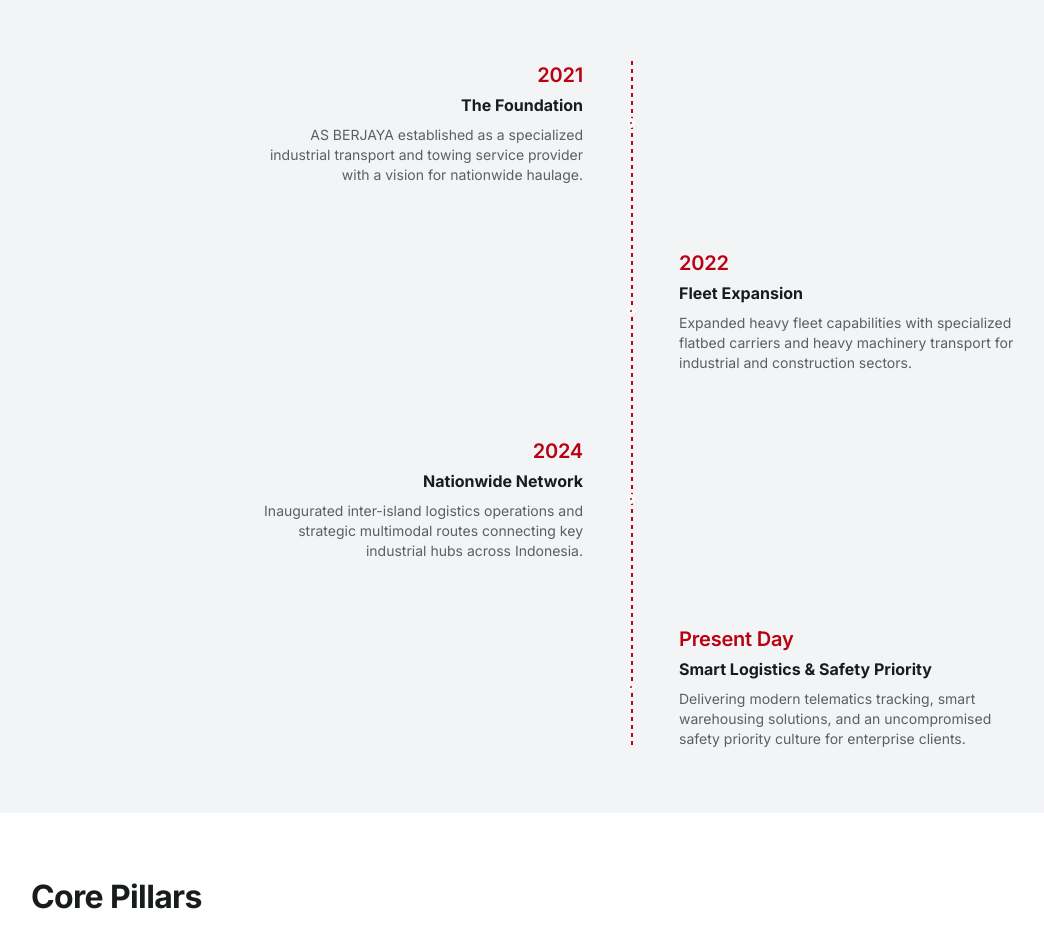
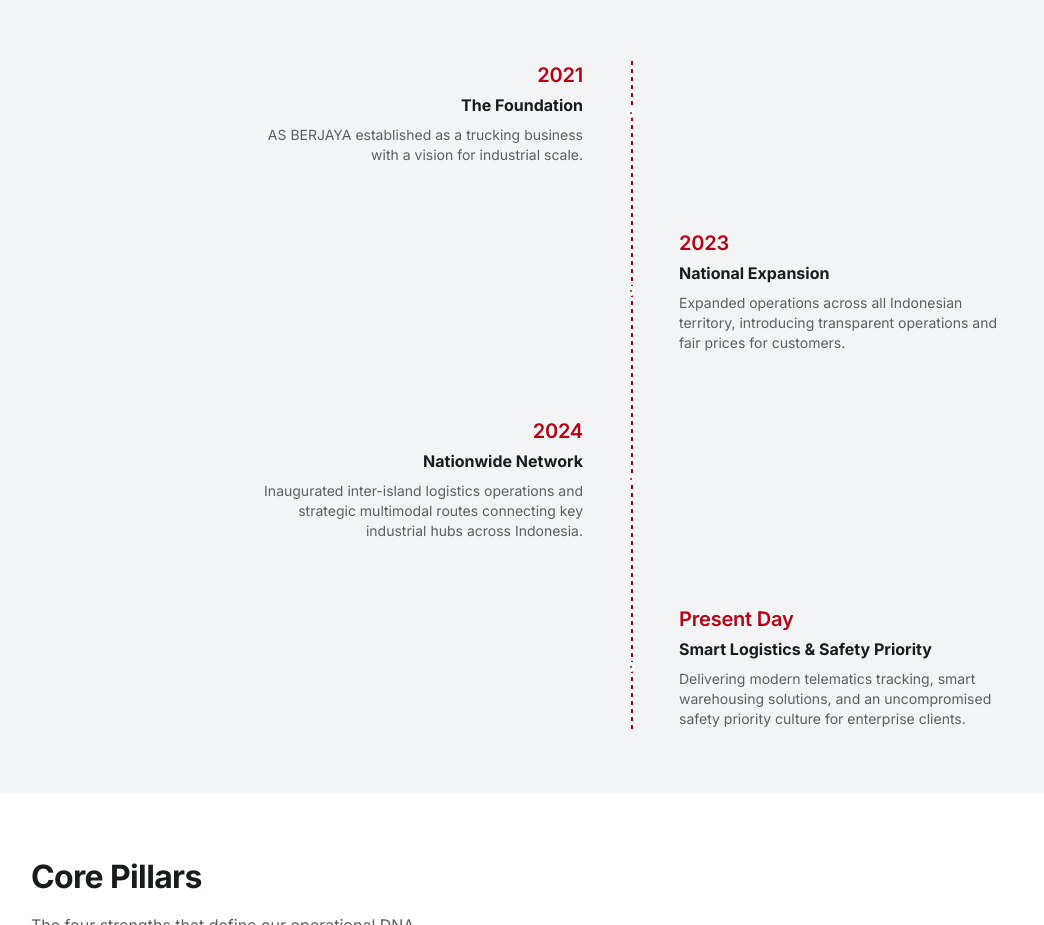
Before and after one commit to busetdeh/asberjaya, a plain HTML site: page about.html in a window 1280 px wide. Shown: the part 1501-2426 px from the top of the page, without its empty margins (9-1053 px from the left). Drawn offline with nearby package versions, Linux system fonts and the light colour scheme.

Commit message:
Update About page timeline: 2021 trucking business & 2023 national expansion across Indonesia

```diff
--- a/about.html
+++ b/about.html
@@ -245,17 +245,17 @@
 <div class="animate-fade-in md:w-1/2 md:pr-12 md:text-right">
 <span class="font-headline-sm text-headline-sm text-primary block mb-1">2021</span>
 <h3 class="font-body-lg font-bold mb-2 text-on-surface">The Foundation</h3>
-<p class="font-body-sm text-body-sm text-secondary">AS BERJAYA established as a specialized industrial transport and towing service provider with a vision for nationwide haulage.</p>
+<p class="font-body-sm text-body-sm text-secondary">AS BERJAYA established as a trucking business with a vision for industrial scale.</p>
 </div>
 <div class="hidden md:block md:w-1/2"></div>
 </div>
-<!-- 2022 -->
+<!-- 2023 -->
 <div class="relative flex items-start pl-16 md:pl-0 md:flex-row-reverse md:items-center group">
 <div class="absolute left-[18px] md:left-1/2 -translate-x-1/2 top-1 md:top-auto w-2.5 h-2.5 rounded-full bg-primary border-4 border-surface shadow-sm group-hover:scale-125 transition-transform"></div>
 <div class="animate-fade-in md:w-1/2 md:pl-12 md:text-left">
-<span class="font-headline-sm text-headline-sm text-primary block mb-1">2022</span>
-<h3 class="font-body-lg font-bold mb-2 text-on-surface">Fleet Expansion</h3>
-<p class="font-body-sm text-body-sm text-secondary">Expanded heavy fleet capabilities with specialized flatbed carriers and heavy machinery transport for industrial and construction sectors.</p>
+<span class="font-headline-sm text-headline-sm text-primary block mb-1">2023</span>
+<h3 class="font-body-lg font-bold mb-2 text-on-surface">National Expansion</h3>
+<p class="font-body-sm text-body-sm text-secondary">Expanded operations across all Indonesian territory, introducing transparent operations and fair prices for customers.</p>
 </div>
 <div class="hidden md:block md:w-1/2"></div>
 </div>
```
